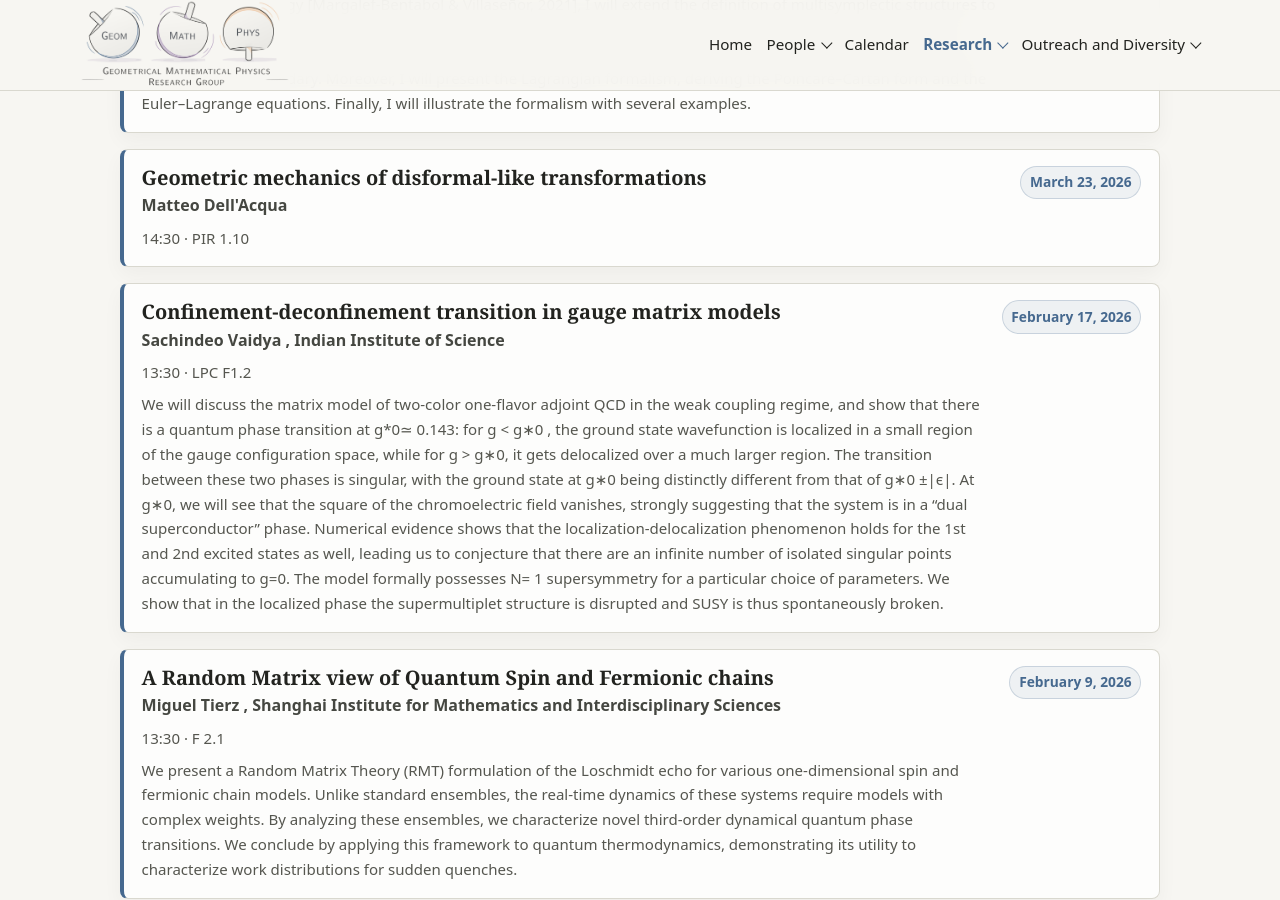
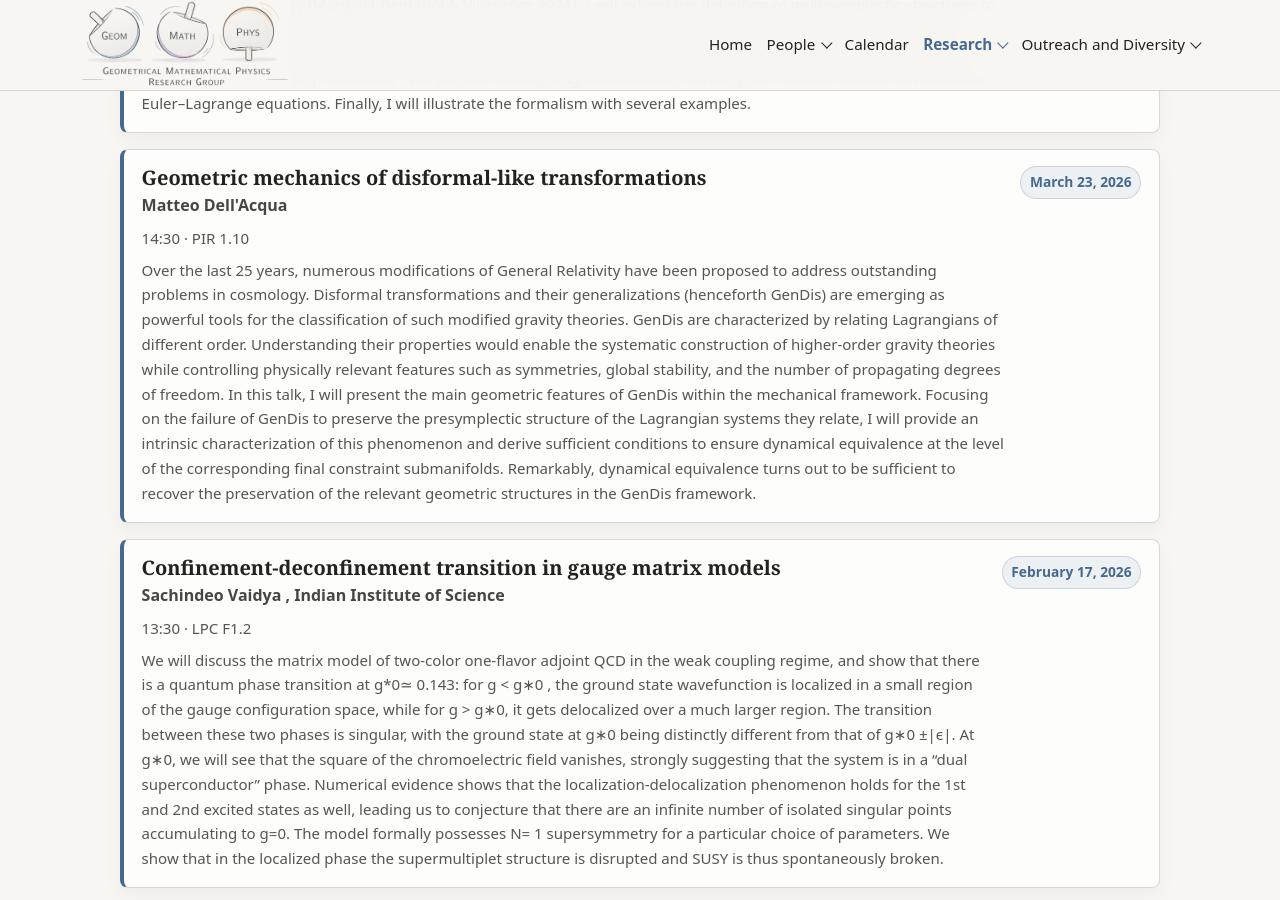
Before and after one commit to GeomMPhys/geommphys.github.io, a Jekyll site: the page built from seminars.md, in a window 1280 px wide and 900 px high, scrolled down 2980 px. Built offline with Jekyll 4.4.1, drawn with Linux system fonts in a browser that asks for light colours.

Commit message:
abstract Matteo's seminar

```diff
--- a/_data/seminars.yml
+++ b/_data/seminars.yml
@@ -83,6 +83,8 @@ past:
     date: 2026-03-23
     time: "14:30"
     location: "PIR 1.10"
+    abstract: "Over the last 25 years, numerous modifications of General Relativity  have been proposed to address outstanding problems in cosmology.  Disformal transformations and their generalizations (henceforth GenDis) are emerging as powerful tools for the classification of such modified gravity theories. GenDis are characterized by relating Lagrangians of different order. Understanding their properties would enable the systematic construction of higher-order gravity theories while controlling physically relevant features such as symmetries, global stability, and the number of propagating degrees of freedom.
+In this talk, I will present the main geometric features of GenDis within the mechanical framework. Focusing on the failure of GenDis to preserve the presymplectic structure of the Lagrangian systems they relate, I will provide an intrinsic characterization of this phenomenon and derive sufficient conditions to ensure dynamical equivalence at the level of the corresponding final constraint submanifolds. Remarkably, dynamical  equivalence turns out to be sufficient to recover the preservation of  the relevant geometric structures in the GenDis framework."
 
   - title: "Confinement-deconfinement transition in gauge matrix models"
     speaker: "Sachindeo Vaidya"
```
